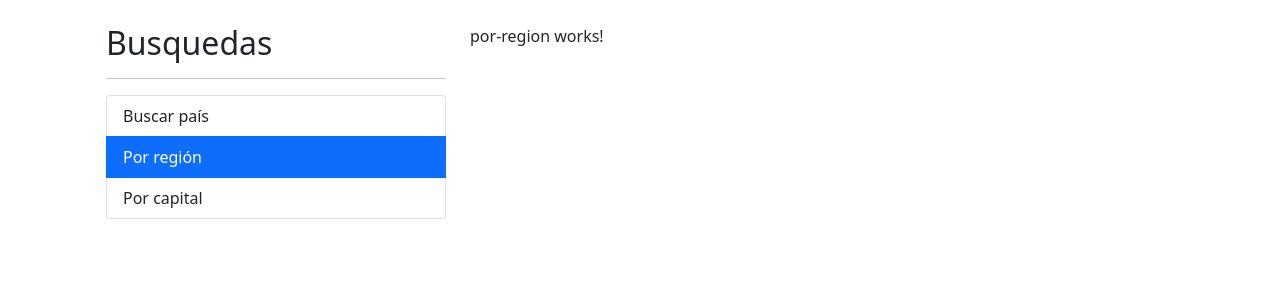
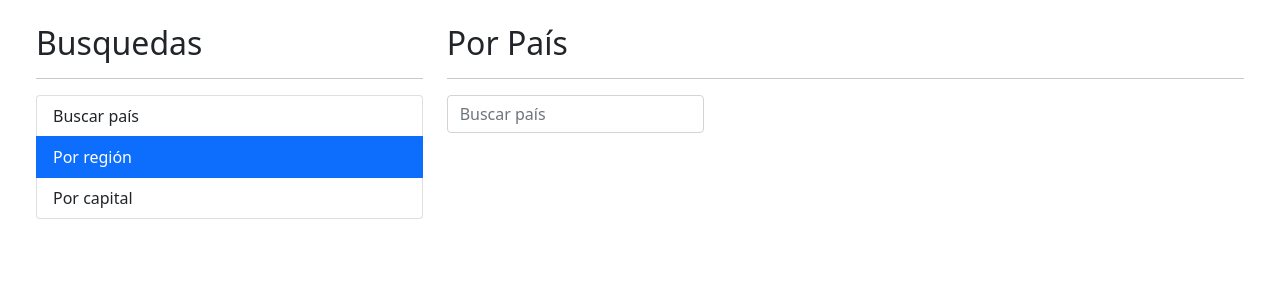
Before and after one commit to Holvert-P/03-paisesApp, an Angular app: page /region in a window 1280 px wide. Shown: the top 300 px of the page. Built offline with nearby package versions, Linux system fonts and the light colour scheme.

Commit message:
end section 8

```diff
--- a/src/app/app-routing.module.ts
+++ b/src/app/app-routing.module.ts
@@ -3,7 +3,7 @@ import { RouterModule, Routes } from '@angular/router';
 import { PorPaisComponent } from './pais/pages/por-pais/por-pais.component';
 import { PorRegionComponent } from './pais/pages/por-region/por-region.component';
 import { PorCapitalComponent } from './pais/pages/por-capital/por-capital.component';
-import { VerPaisComponent } from './pais/pages/ver-pais/por-ver-pais.component';
+import { VerPaisComponent } from './pais/pages/ver-pais/ver-pais.component';
 
 const routes: Routes = [
   {
--- a/src/app/app.component.html
+++ b/src/app/app.component.html
@@ -1,4 +1,4 @@
-<main class="row container mt-4 m-auto">
+<main class="row container-fluid mt-4 m-auto">
 
   <aside class="col-4">
     <app-sidebar></app-sidebar>
--- /dev/null
+++ b/src/app/pais/components/region-tabla/region-tabla.component.html
@@ -0,0 +1 @@
+<p>region-tabla works!</p>
--- /dev/null
+++ b/src/app/pais/components/region-tabla/region-tabla.component.ts
@@ -0,0 +1,16 @@
+import { Component, OnInit } from '@angular/core';
+
+@Component({
+  selector: 'app-region-tabla',
+  templateUrl: './region-tabla.component.html',
+  styles: [
+  ]
+})
+export class RegionTablaComponent implements OnInit {
+
+  constructor() { }
+
+  ngOnInit(): void {
+  }
+
+}
--- a/src/app/pais/pages/por-region/por-region.component.html
+++ b/src/app/pais/pages/por-region/por-region.component.html
@@ -1 +1,17 @@
-<p>por-region works!</p>
+<h2>Por País</h2>
+<hr>
+<section class="row">
+  <div class="col">
+    <app-input-search (onEnter)="buscar($event)" (OnDebounce)="sugerencias($event)"></app-input-search>
+  </div>
+</section>
+
+<div class="alert alert-danger mt-4" *ngIf="error">
+  Sin resultados para el termino: "<strong>{{termino}}</strong>"
+</div>
+
+<section class="row" *ngIf="country.length > 0">
+  <div class="col">
+    <app-pais-tabla [country]="country"></app-pais-tabla>
+  </div>
+</section>
--- a/src/app/pais/pages/por-region/por-region.component.ts
+++ b/src/app/pais/pages/por-region/por-region.component.ts
@@ -1,16 +1,48 @@
-import { Component, OnInit } from '@angular/core';
+import { Component, Input, OnInit } from '@angular/core';
+import { Country } from '../../interface/country.interface';
+import { PaisService } from '../../services/pais.service';
 
 @Component({
   selector: 'app-por-region',
   templateUrl: './por-region.component.html',
-  styles: [
-  ]
+  styles: [],
 })
 export class PorRegionComponent implements OnInit {
+  termino: string = '';
+  error: boolean = false;
 
-  constructor() { }
+  country: Country[] = [];
+  buscar(termino: string) {
+    this.error = false;
 
-  ngOnInit(): void {
+    this.paisService.buscarData(termino).subscribe(
+      (paises) => {
+        this.country = paises;
+        console.log(paises);
+      },
+      (err) => {
+        console.log(err);
+        this.error = true;
+        this.country = [];
+      }
+    );
+    console.log(this.termino);
   }
 
+  sugerencias(termino: string) {
+    this.termino = termino;
+    this.paisService.buscarData(termino).subscribe({
+      next: (paises) => (this.country = paises),
+      error: () => {
+        this.error = true;
+        this.country = [];
+      },
+      complete: () => (this.error = false),
+    });
+    console.log(this.termino);
+  }
+
+  constructor(private paisService: PaisService) {}
+
+  ngOnInit(): void {}
 }
--- a/src/app/pais/pages/ver-pais/por-ver-pais.component.ts
+++ /dev/null
@@ -1,12 +0,0 @@
-import { Component, OnInit } from '@angular/core';
-
-@Component({
-  selector: 'app-ver-pais',
-  templateUrl: './ver-pais.component.html',
-  styles: [],
-})
-export class VerPaisComponent implements OnInit {
-  constructor() {}
-
-  ngOnInit(): void {}
-}
--- a/src/app/pais/pages/ver-pais/ver-pais.component.html
+++ b/src/app/pais/pages/ver-pais/ver-pais.component.html
@@ -1 +1,56 @@
-<p>por-ver-pais works!</p>
+<div class="alert alert-info" *ngIf="!pais; else showData">
+  Espere por favor...
+</div>
+
+<ng-template #showData>
+  <section class="row">
+    <div class="col-12 d-flex">
+      <h1>País: <small>{{pais.name.common | uppercase}}</small> </h1>
+      <img src={{pais.flags.svg}} alt="pais.flag" class="small-flag mx-4 ">
+    </div>
+    <section class="row">
+
+      <div class="col">
+        <h3>Información</h3>
+        <ul class="list-group">
+          <li class="list-group-item"><b>Población: </b>{{pais.population | number}}</li>
+          <li class="list-group-item"><b>Capital: </b>{{pais.capital}}</li>
+          <li class="list-group-item"><b>AlphaCode: </b>{{pais.cca2}}</li>
+        </ul>
+      </div>
+      <h4>Lenguajes</h4>
+      <div class="row">
+        <article class="col">
+          <span class="bagde bg-primary mx-2  text-white text-center  rounded d-inline-block m-2 px-4">
+            {{pais.translations['spa'].common}}
+          </span>
+          <span class="bagde bg-primary mx-2  text-white text-center  rounded d-inline-block m-2 px-4">
+            {{pais.translations['jpn'].common}}
+          </span>
+          <span class="bagde bg-primary mx-2  text-white text-center  rounded d-inline-block m-2 px-4">
+            {{pais.translations['kor'].common}}
+          </span>
+          <span class="bagde bg-primary mx-2  text-white text-center  rounded d-inline-block m-2 px-4">
+            {{pais.translations['rus'].common}}
+          </span>
+          <span class="bagde bg-primary mx-2  text-white text-center  rounded d-inline-block m-2 px-4">
+            {{pais.translations['por'].common}}
+          </span>
+          <span class="bagde bg-primary mx-2  text-white text-center  rounded d-inline-block m-2 px-4">
+            {{pais.translations['zho'].common}}
+          </span>
+          <span class="bagde bg-primary mx-2  text-white text-center  rounded d-inline-block m-2 px-4">
+            {{pais.translations['fra'].common}}
+          </span>
+          <span class="bagde bg-primary mx-2  text-white text-center  rounded d-inline-block m-2 px-4">
+            {{pais.translations['ita'].common}}
+          </span>
+        </article>
+      </div>
+
+    </section>
+  </section>
+  <section class="row">
+    <pre>{{pais | json}}</pre>
+  </section>
+</ng-template>
--- /dev/null
+++ b/src/app/pais/pages/ver-pais/ver-pais.component.ts
@@ -0,0 +1,43 @@
+import { Component, OnInit } from '@angular/core';
+import { ActivatedRoute } from '@angular/router';
+import { switchMap, tap } from 'rxjs';
+import { PaisService } from '../../services/pais.service';
+import { Country } from '../../interface/country.interface';
+
+@Component({
+  selector: 'app-ver-pais',
+  templateUrl: './ver-pais.component.html',
+  styles: [
+    `
+      h1 {
+        /* display: inline;
+        margin-right: 1em; */
+      }
+    `,
+  ],
+})
+export class VerPaisComponent implements OnInit {
+  pais!: Country;
+
+  ngOnInit() {
+    this.activatedRoute.params
+      .pipe(
+        switchMap(({ id }) => this.paisService.buscarData(id, 'alpha')),
+        tap(console.log)
+      )
+      .subscribe((pais) => (this.pais = pais[0]));
+
+    // peticion larga
+    // this.activatedRoute.params.subscribe(({ id }) => {
+    //   this.paisService.buscarData(id, 'alpha').subscribe((pais) => {
+    //     // this.pais = pais;
+    //     console.log(pais);
+    //   });
+    // });
+  }
+
+  constructor(
+    private activatedRoute: ActivatedRoute,
+    private paisService: PaisService
+  ) {}
+}
--- a/src/app/pais/pais.module.ts
+++ b/src/app/pais/pais.module.ts
@@ -3,13 +3,14 @@ import { CommonModule } from '@angular/common';
 import { PorCapitalComponent } from './pages/por-capital/por-capital.component';
 import { PorPaisComponent } from './pages/por-pais/por-pais.component';
 import { PorRegionComponent } from './pages/por-region/por-region.component';
-import { VerPaisComponent } from './pages/ver-pais/por-ver-pais.component';
+import { VerPaisComponent } from './pages/ver-pais/ver-pais.component';
 import { FormsModule } from '@angular/forms';
 import { HttpClientModule } from '@angular/common/http';
 import { RouterModule } from '@angular/router';
 import { PaisTablaComponent } from './components/pais-tabla/pais-tabla.component';
 import { InputSearchComponent } from './components/input-search/input-search.component';
 import { CapitalTablaComponent } from './components/capital-tabla/capital-tabla.component';
+import { RegionTablaComponent } from './components/region-tabla/region-tabla.component';
 @NgModule({
   declarations: [
     PorCapitalComponent,
@@ -19,6 +20,7 @@ import { CapitalTablaComponent } from './components/capital-tabla/capital-tabla.
     PaisTablaComponent,
     InputSearchComponent,
     CapitalTablaComponent,
+    RegionTablaComponent,
   ],
   exports: [
     PorCapitalComponent,
--- a/src/styles.css
+++ b/src/styles.css
@@ -1,6 +1,7 @@
 .small-flag {
   width: 2rem;
   height: auto;
+  display: inline-block;
 }
 
 a {
```
